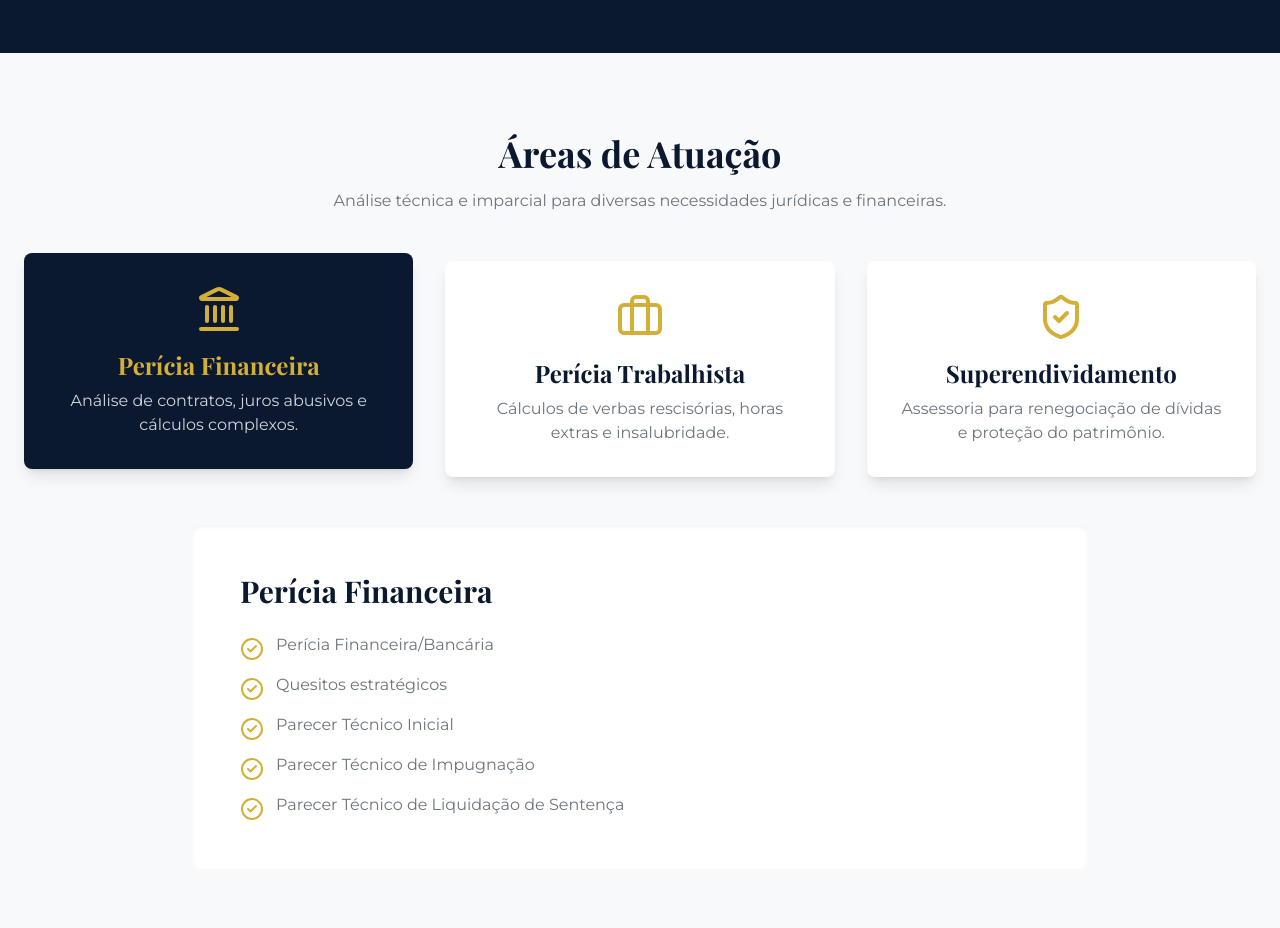
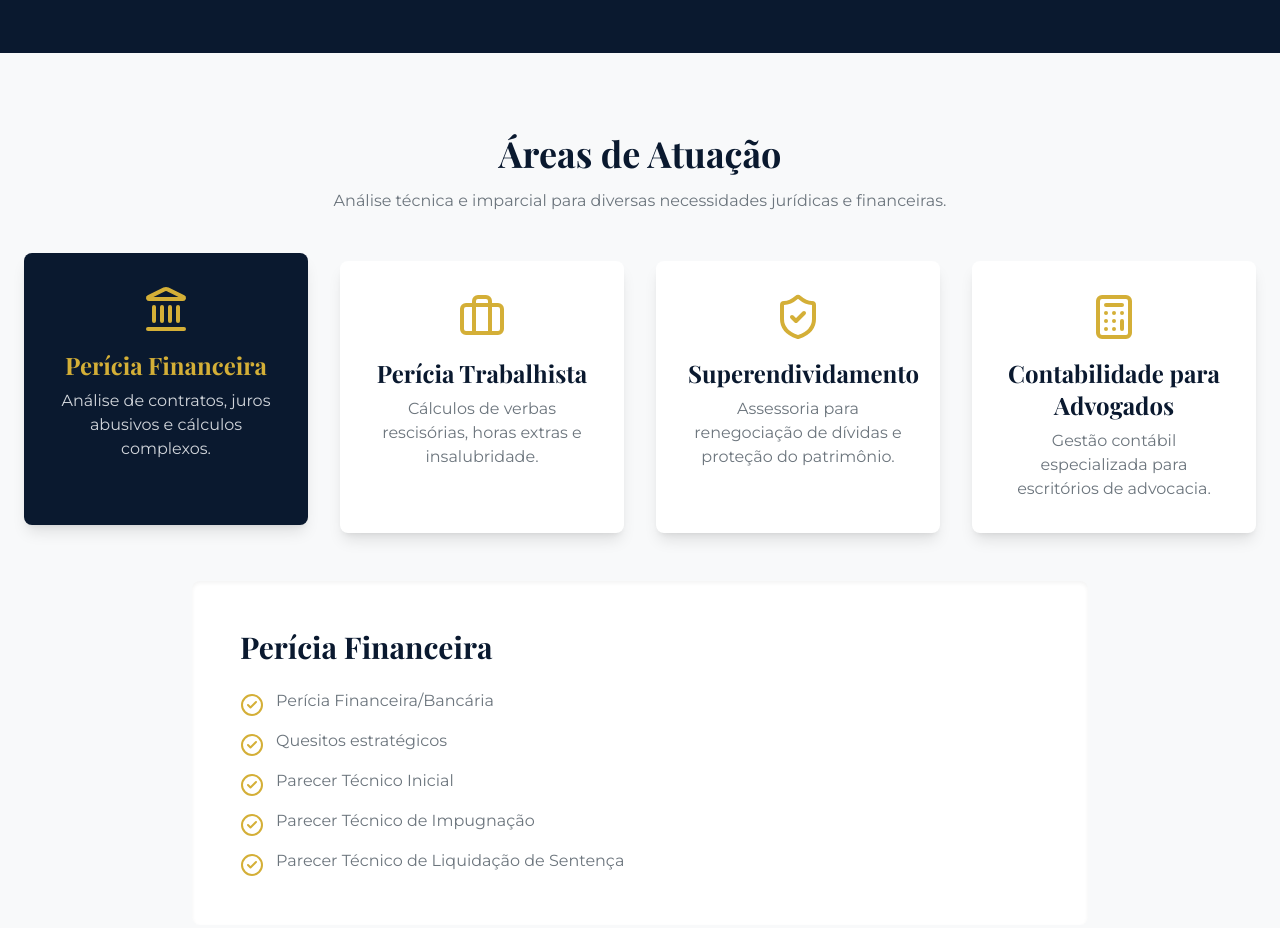
Before and after one commit to dithosolucoes/roseli-site, a plain HTML site: page index.html in a window 1280 px wide. Shown: the part 2580-3508 px from the top of the page. Drawn offline with nearby package versions, Linux system fonts and the light colour scheme.

Commit message:
Adiciona nova área de atuação: Contabilidade para Advogados

```diff
--- a/index.html
+++ b/index.html
@@ -209,7 +209,7 @@
           <div class="container mx-auto px-6 text-center reveal">
             <h2 class="text-4xl font-serif font-bold text-brand-blue mb-4">Áreas de Atuação</h2>
             <p class="max-w-2xl mx-auto mb-12">Análise técnica e imparcial para diversas necessidades jurídicas e financeiras.</p>
-            <div class="grid md:grid-cols-3 gap-8 mb-12">
+            <div class="grid md:grid-cols-2 lg:grid-cols-4 gap-8 mb-12">
                 <div data-service="financeira" class="service-card p-8 rounded-lg shadow-lg cursor-pointer transition-all duration-300 bg-brand-blue text-white transform -translate-y-2">
                     <div class="flex justify-center items-center"><i data-lucide="landmark" class="w-12 h-12 text-brand-gold mb-4"></i></div>
                     <h3 class="text-2xl font-serif font-bold mb-2 text-brand-gold">Perícia Financeira</h3>
@@ -224,6 +224,11 @@
                     <div class="flex justify-center items-center"><i data-lucide="shield-check" class="w-12 h-12 text-brand-gold mb-4"></i></div>
                     <h3 class="text-2xl font-serif font-bold mb-2 text-brand-blue">Superendividamento</h3>
                     <p class="text-brand-gray">Assessoria para renegociação de dívidas e proteção do patrimônio.</p>
+                </div>
+                <div data-service="contabilidade" class="service-card p-8 rounded-lg shadow-lg cursor-pointer transition-all duration-300 bg-white hover:shadow-2xl hover:-translate-y-2">
+                    <div class="flex justify-center items-center"><i data-lucide="calculator" class="w-12 h-12 text-brand-gold mb-4"></i></div>
+                    <h3 class="text-2xl font-serif font-bold mb-2 text-brand-blue">Contabilidade para Advogados</h3>
+                    <p class="text-brand-gray">Gestão contábil especializada para escritórios de advocacia.</p>
                 </div>
             </div>
             <div id="service-details" class="bg-white p-8 md:p-12 rounded-lg shadow-inner text-left max-w-4xl mx-auto">
@@ -540,6 +545,10 @@
             superendividamento: {
                 title: "Superendividamento",
                 items: ["Análise de situação financeira", "Elaboração de plano de pagamento", "Negociação com credores", "Orientação para evitar novas dívidas", "Suporte em processos de insolvência"]
+            },
+            contabilidade: {
+                title: "Contabilidade para Advogados",
+                items: ["Contabilidade especializada para advogados", "Planejamento tributário para escritórios", "Gestão financeira e fluxo de caixa", "Declarações e obrigações acessórias", "Consultoria em honorários e precificação", "Assessoria em abertura e regularização"]
             }
         };
         const serviceCards = document.querySelectorAll('.service-card');
```
